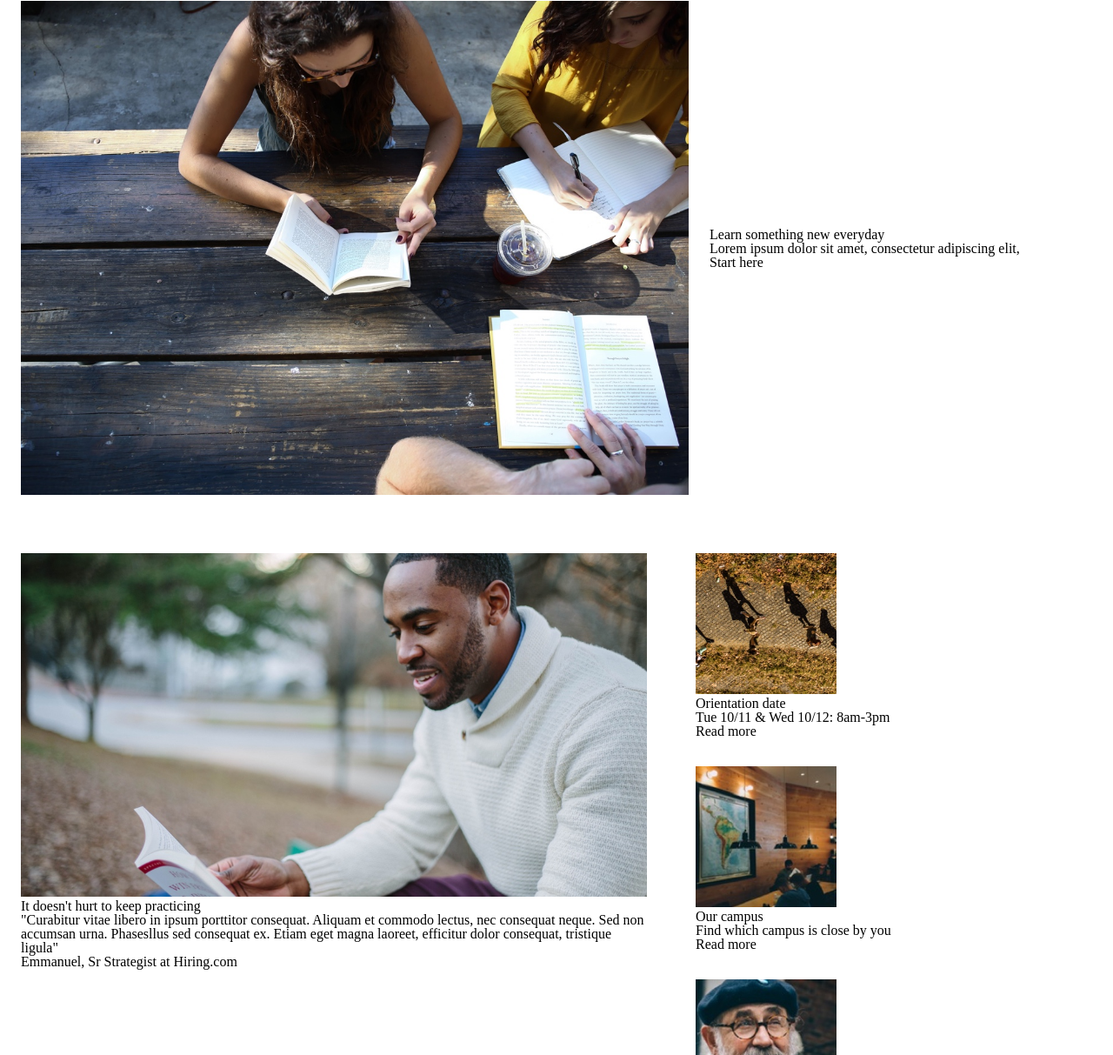
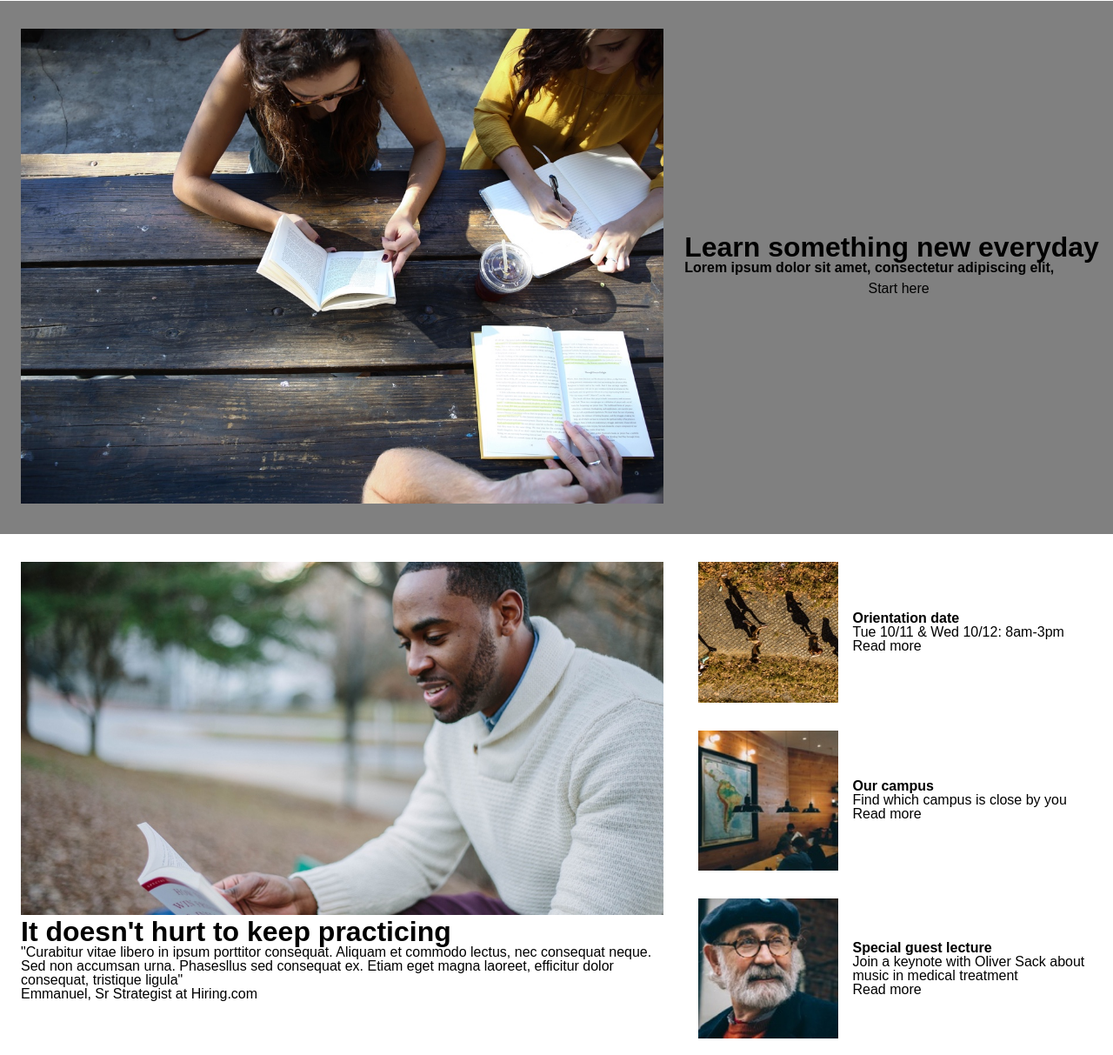
Before and after one commit to airflow101/ColmarAcademy, a plain HTML site: page index.html in a window 1280 px wide. Shown: the part 63-1276 px from the top of the page at 87% size. Drawn offline with Linux system fonts and the light colour scheme; a web font is replaced by a local one.

Commit message:
Images aligned

```diff
--- a/index.html
+++ b/index.html
@@ -23,8 +23,8 @@
     </header>
 
     <section id="main-banner" class="banner">
-      <div class="banner-image">
-              <img src="resources\images\banner.jpg" alt="Group study">
+      <div class="highlight">
+          <img src="resources\images\banner.jpg" alt="Group study">
       </div>
       <div class="description">
         <h1>Learn something new everyday</h1>
@@ -38,9 +38,12 @@
     <section id="information" class="left-right">
       <div class="highlight">
         <img src="resources\images\information-main.jpg" alt="Man reading a book">
-        <h2>It doesn't hurt to keep practicing</h2>
-        <p>"Curabitur vitae libero in ipsum porttitor consequat. Aliquam et commodo lectus, nec consequat neque. Sed non accumsan urna. Phasesllus sed consequat ex. Etiam eget magna laoreet, efficitur dolor consequat, tristique ligula"</p>
-        <p>Emmanuel, Sr Strategist at Hiring.com</p>
+        <div class="description">
+          <h2>It doesn't hurt to keep practicing</h2>
+          <p>"Curabitur vitae libero in ipsum porttitor consequat. Aliquam et commodo lectus, nec consequat neque. Sed non accumsan urna. Phasesllus sed consequat ex. Etiam eget magna laoreet, efficitur dolor consequat, tristique ligula"</p>
+          <p>Emmanuel, Sr Strategist at Hiring.com</p>
+        </div>
+
       </div>
       <div class="sidebar">
         <div class="sidebar-item">
@@ -158,8 +161,10 @@
     </section>
 
     <footer>
-      <span>&copy; 2018 Colmar Academy. All rights reserved</span>
-      <div class="web-info">
+      <div class="copyright">
+        <span>&copy; 2018 Colmar Academy. All rights reserved</span>
+      </div>
+      <div class-"info">
         <span>Terms</span>
         <span>Privacy</span>
       </div>
--- a/resources/css/style.css
+++ b/resources/css/style.css
@@ -1,12 +1,48 @@
+/* latin-ext */
+@font-face {
+  font-family: 'Montserrat';
+  font-style: normal;
+  font-weight: 400;
+  src: local('Montserrat Regular'), local('Montserrat-Regular'), url(https://fonts.gstatic.com/s/montserrat/v12/JTUSjIg1_i6t8kCHKm459Wdhyzbi.woff2) format('woff2');
+  unicode-range: U+0100-024F, U+0259, U+1E00-1EFF, U+2020, U+20A0-20AB, U+20AD-20CF, U+2113, U+2C60-2C7F, U+A720-A7FF;
+}
+/* latin */
+@font-face {
+  font-family: 'Montserrat';
+  font-style: normal;
+  font-weight: 400;
+  src: local('Montserrat Regular'), local('Montserrat-Regular'), url(https://fonts.gstatic.com/s/montserrat/v12/JTUSjIg1_i6t8kCHKm459Wlhyw.woff2) format('woff2');
+  unicode-range: U+0000-00FF, U+0131, U+0152-0153, U+02BB-02BC, U+02C6, U+02DA, U+02DC, U+2000-206F, U+2074, U+20AC, U+2122, U+2191, U+2193, U+2212, U+2215, U+FEFF, U+FFFD;
+}
+
+/* latin-ext */
+@font-face {
+  font-family: 'Source Sans Pro';
+  font-style: normal;
+  font-weight: 400;
+  src: local('Source Sans Pro Regular'), local('SourceSansPro-Regular'), url(https://fonts.gstatic.com/s/sourcesanspro/v11/6xK3dSBYKcSV-LCoeQqfX1RYOo3qNq7lqDY.woff2) format('woff2');
+  unicode-range: U+0100-024F, U+0259, U+1E00-1EFF, U+2020, U+20A0-20AB, U+20AD-20CF, U+2113, U+2C60-2C7F, U+A720-A7FF;
+}
+/* latin */
+@font-face {
+  font-family: 'Source Sans Pro';
+  font-style: normal;
+  font-weight: 400;
+  src: local('Source Sans Pro Regular'), local('SourceSansPro-Regular'), url(https://fonts.gstatic.com/s/sourcesanspro/v11/6xK3dSBYKcSV-LCoeQqfX1RYOo3qOK7l.woff2) format('woff2');
+  unicode-range: U+0000-00FF, U+0131, U+0152-0153, U+02BB-02BC, U+02C6, U+02DA, U+02DC, U+2000-206F, U+2074, U+20AC, U+2122, U+2191, U+2193, U+2212, U+2215, U+FEFF, U+FFFD;
+}
+
 html{
   font-size: 16px;
-  box-sizing: border-box;
+  font-family: "Source Sans Pro", sans-serif;
 }
 
 header{
   display: flex;
   justify-content: space-between;
   align-items: center;
+  height: 4rem;
+  margin: 0 1.5rem;
 }
 
 .logo{
@@ -14,28 +50,25 @@ header{
   align-items: center;
 }
 
+nav span{
+  margin-left: 1rem;
+}
+
 #main-banner{
   display: flex;
+  background-color: grey;
 }
 
 #main-banner .description{
   display: flex;
   flex-direction: column;
   justify-content: center;
+  width: 40%;
 }
 
 .left-right, .banner{
   display: flex;
-
-}
-
-.banner .banner-image{
-  width: 60%;
-  padding: 2rem 1.5rem;
-}
-.banner-image img{
-  width: 100%;
-  height: auto;
+  align-items: center;
 }
 
 .highlight{
@@ -43,46 +76,97 @@ header{
   padding: 2rem 1.5rem;
 }
 
+.left-right{
+  align-items: flex-start;
+}
+
+
+.highlight img{
+  width: 100%;
+  height: auto;
+  overflow: hidden;
+}
+
+
+
 .highlight img, .highlight video{
   width: 100%;
   height: auto;
+  overflow: hidden;
 }
 
 .sidebar{
+  width: 40%;
   display: flex;
-  flex-flow: column;
-  width: 40%;
-  padding: 16px;
+  flex-flow: column wrap;
+  padding: 1rem 0;
 }
 
 .sidebar-item{
-  padding: 16px 0 16px 16px;
+  display: flex;
+  align-items: center;
 }
 
 .sidebar-item img{
   width: 35%;
   height: auto;
+  overflow: hidden;
+  padding: 1rem;
+}
+
+.sidebar-item .description{
+  width: 65%;
+  display: flex;
+  flex-direction: column;
+
+}
+.button{
+  padding: 8px 0;
+  align-self: center;
 }
 
 #curriculum{
-  padding: 32px 72px;
+  padding: 2rem 3.5rem;
 }
 
 .courses{
   display: flex;
   flex-wrap: wrap;
+  justify-content: center;
+  align-items: center;
   padding: 32px 0;
 }
 
 .course-type{
   width: 30%;
+  padding: 1rem;
 }
 
 .course-type img{
   width: 100%;
+  height: auto;
   overflow: hidden;
 }
 
 .course-type .description{
   max-width: 100%;
+  padding: 1rem;
 }
+footer{
+  display: flex;
+  justify-content: space-between;
+  padding: 1rem 1.5rem;
+}
+
+h1, h2, h3{
+  font-weight: bold;
+  font-family: Montserrat, sans-serif;
+}
+
+h1{
+  font-size: 2rem;
+}
+
+h2{
+  font-size: 2rem;
+}
```
